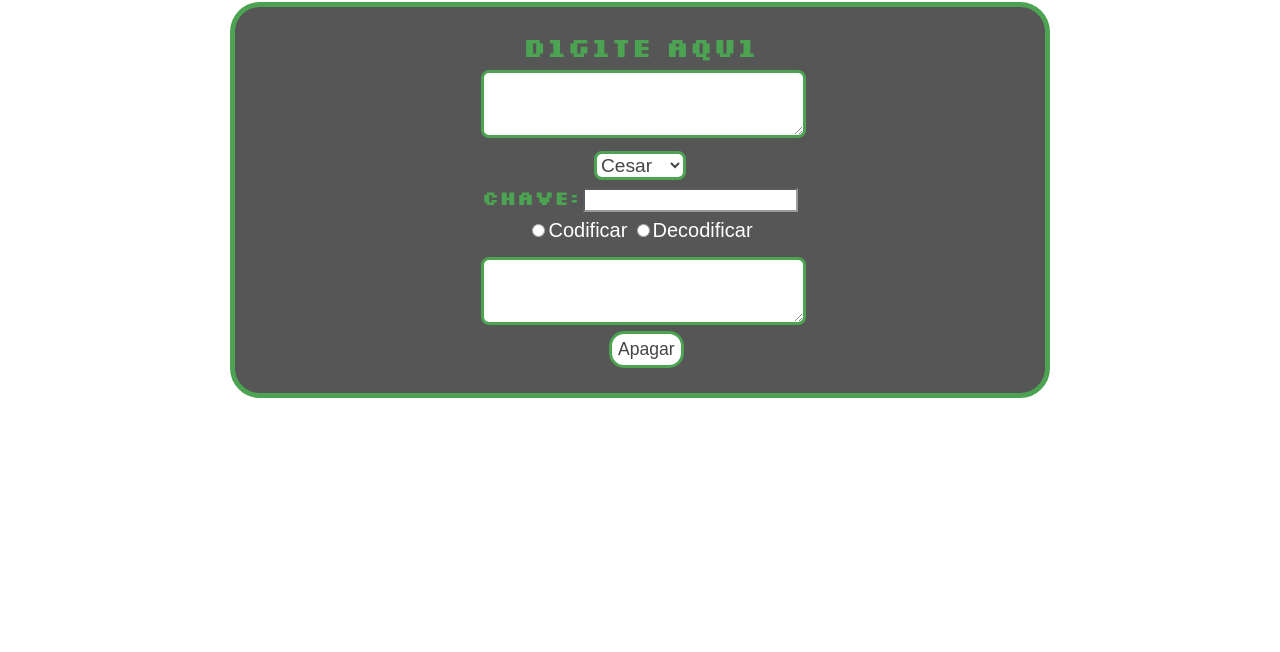
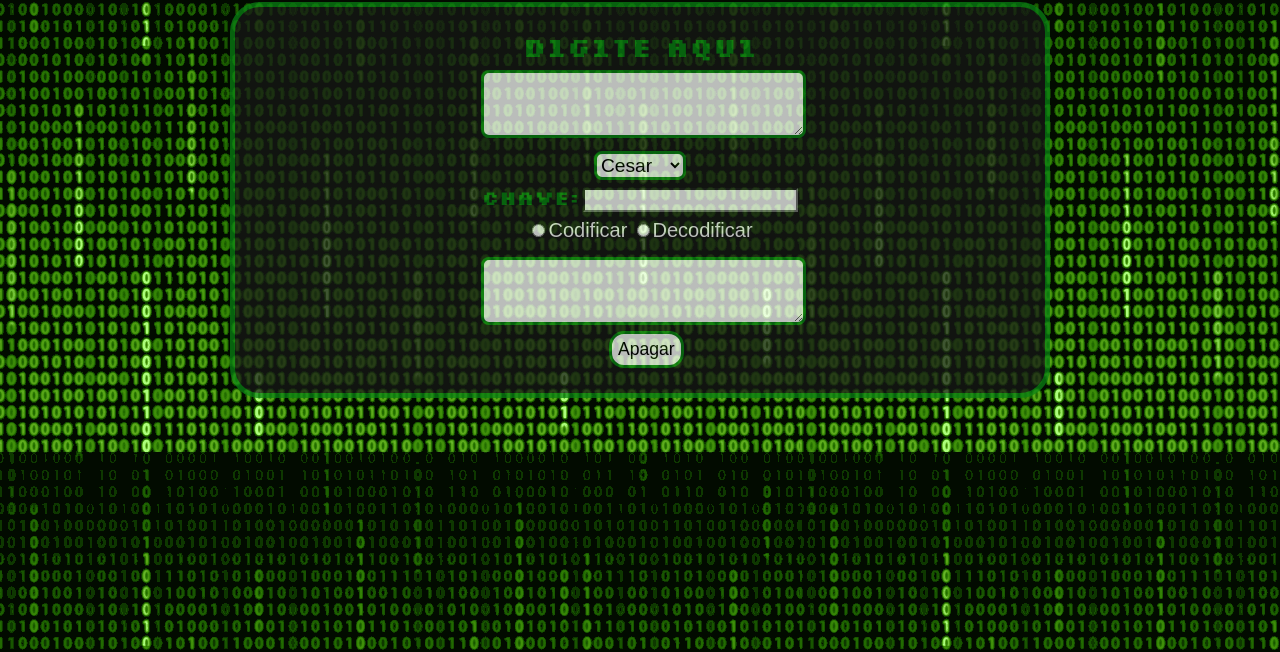
Before and after one commit to GabrielBndo/cifras, a plain HTML site: page index.html in a window 1280 px wide. Shown: the part 148-800 px from the top of the page. Drawn offline with nearby package versions, Linux system fonts and the light colour scheme; the site is published under a folder, as on GitHub Pages, so addresses that start at the root find nothing.

Commit message:
Versão finalizada 1.5

```diff
--- a/css/style.css
+++ b/css/style.css
@@ -3,7 +3,7 @@
 }
 
 body {
-    background-image: url(/img/fundo.gif);
+    background-image: url(../img/fundo.gif);
 }
 
 header {
```
